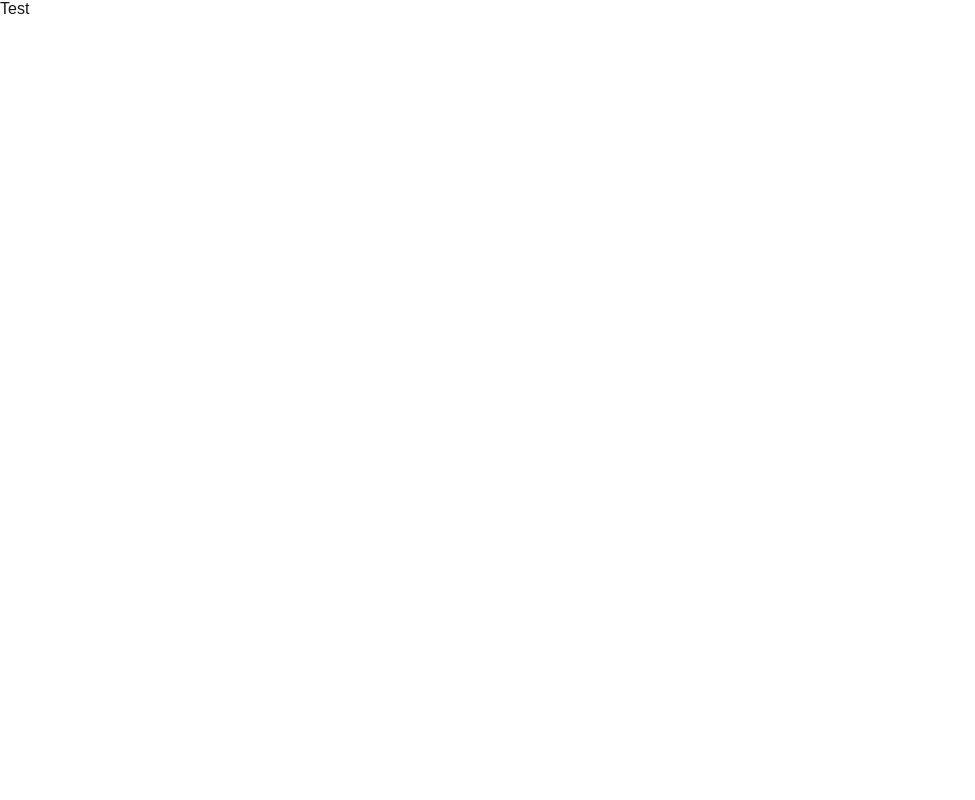
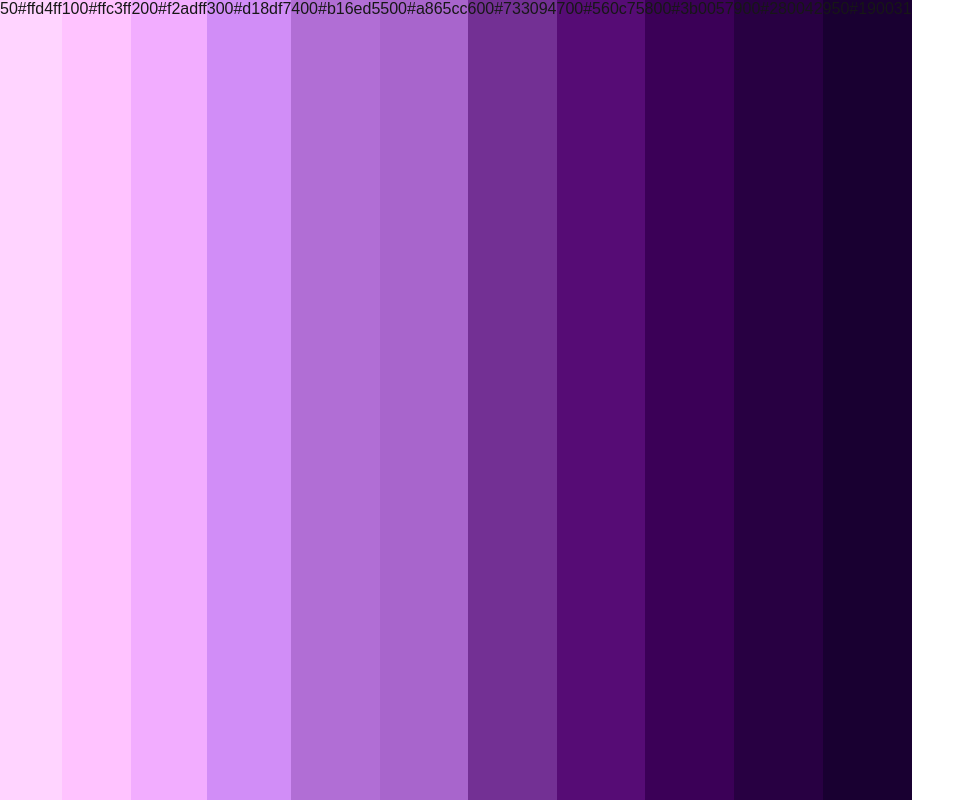
Before and after one commit to Seb-Prod/themeforge, a Next.js app in the folder apps/web/: page / in a window 1280 px wide. Shown: the whole page, without its empty margins (0-975 px from the left). Built offline with nearby package versions, Linux system fonts and the light colour scheme.

Commit message:
feat: add color scale generation engine

```diff
--- a/apps/web/app/page.module.css
+++ b/apps/web/app/page.module.css
@@ -1,142 +1,30 @@
-.page {
-  --background: #fafafa;
-  --foreground: #fff;
-
-  --text-primary: #000;
-  --text-secondary: #666;
-
-  --button-primary-hover: #383838;
-  --button-secondary-hover: #f2f2f2;
-  --button-secondary-border: #ebebeb;
-
+/* ── Bande de dégradé ───────────────────────────────────────── */
+.scale-band {
+  flex: 1;                         /* réparties à parts égales */
   display: flex;
-  flex: 1;
   flex-direction: column;
   align-items: center;
-  justify-content: center;
-  font-family: var(--font-geist-sans);
-  background-color: var(--background);
+  justify-content: flex-end;
+  padding-bottom: 12px;
+  gap: 4px;
 }
 
-.main {
-  display: flex;
-  flex: 1;
-  width: 100%;
-  max-width: 800px;
-  flex-direction: column;
-  align-items: flex-start;
-  justify-content: space-between;
-  background-color: var(--foreground);
-  padding: 120px 60px;
-}
-
-.intro {
-  display: flex;
-  flex-direction: column;
-  align-items: flex-start;
-  text-align: left;
-  gap: 24px;
-}
-
-.intro h1 {
-  max-width: 320px;
-  font-size: 40px;
-  font-weight: 600;
-  line-height: 48px;
-  letter-spacing: -2.4px;
-  text-wrap: balance;
-  color: var(--text-primary);
-}
-
-.intro p {
-  max-width: 440px;
-  font-size: 18px;
-  line-height: 32px;
-  text-wrap: balance;
-  color: var(--text-secondary);
-}
-
-.intro a {
-  font-weight: 500;
-  color: var(--text-primary);
-}
-
-.ctas {
-  display: flex;
-  flex-direction: row;
-  width: 100%;
-  max-width: 440px;
-  gap: 16px;
+/* ── Labels sur les bandes ──────────────────────────────────── */
+.scale-step {
+  font-weight: 600;                /* nuance mise en avant */
   font-size: 14px;
 }
 
-.ctas a {
-  display: flex;
-  justify-content: center;
-  align-items: center;
-  height: 40px;
-  padding: 0 16px;
-  border-radius: 128px;
-  border: 1px solid transparent;
-  transition: 0.2s;
-  cursor: pointer;
-  width: fit-content;
-  font-weight: 500;
+.scale-hex {
+  font-size: 11px;
+  opacity: 0.8;                   /* atténué par rapport au step */
 }
 
-a.primary {
-  background: var(--text-primary);
-  color: var(--background);
-  gap: 8px;
+/* ── Contraste texte selon fond ─────────────────────────────── */
+.text-dark {
+  color: #1a1a1a;                 /* nuances claires (50 → 300) */
 }
 
-a.secondary {
-  border-color: var(--button-secondary-border);
+.text-light {
+  color: #ffffff;                 /* nuances foncées (400 → 950) */
 }
-
-/* Enable hover only on non-touch devices */
-@media (hover: hover) and (pointer: fine) {
-  a.primary:hover {
-    background: var(--button-primary-hover);
-    border-color: transparent;
-  }
-
-  a.secondary:hover {
-    background: var(--button-secondary-hover);
-    border-color: transparent;
-  }
-}
-
-@media (max-width: 600px) {
-  .main {
-    padding: 48px 24px;
-  }
-
-  .intro {
-    gap: 16px;
-  }
-
-  .intro h1 {
-    font-size: 32px;
-    line-height: 40px;
-    letter-spacing: -1.92px;
-  }
-}
-
-@media (prefers-color-scheme: dark) {
-  .logo {
-    filter: invert();
-  }
-
-  .page {
-    --background: #000;
-    --foreground: #000;
-
-    --text-primary: #ededed;
-    --text-secondary: #999;
-
-    --button-primary-hover: #ccc;
-    --button-secondary-hover: #1a1a1a;
-    --button-secondary-border: #1a1a1a;
-  }
-}
--- a/apps/web/app/page.tsx
+++ b/apps/web/app/page.tsx
@@ -1,15 +1,44 @@
+import {generateScale} from "@themeforge/color-engine";
 
-import type { ThemeDefinition, RadiusTokens } from "@themeforge/shared";
 
-const theme: ThemeDefinition = {
-  name: "Test",
-  colors: {
-    background: "#fffff",
-    primary: "#a854cc",
-    secondary: "#f5b842",
-  },
-};
+/**
+ * Page d'accueil affichant un dégradé de test de l'échelle de couleurs
+ * générée à partir d'une couleur de base.
+ *
+ * États visuels :
+ * - Une bande verticale par nuance (50 → 950), largeur égale
+ * - Le code hex et le label de nuance affichés en overlay sur chaque bande
+ *
+ * Comportement dynamique :
+ * - Aucune interaction pour l'instant, affichage statique de la palette
+ */
+export default function Home() {
+  /** Couleur de base utilisée pour générer l'échelle */
+  const baseColor = "#a865cc";
 
-export default function Home() {
-  return <main>{theme.name}</main>;
+  /** Échelle générée (objet { "50": "#...", "100": "#...", ... }) */
+  const scale = generateScale(baseColor);
+
+  return (
+    <div style={{ display: "flex", width: "100%", height: "100vh" }}>
+      {/* ── Bandes de couleur ── */}
+      {Object.entries(scale).map(([step, hex]) => {
+        const color = hex as string;
+        /** Contraste texte clair/sombre selon la luminosité de la nuance */
+        const textClass = Number(step) >= 400 ? "text-light" : "text-dark";
+
+        return (
+          <div
+            key={step}
+            className={["scale-band", textClass].join(" ")}
+            style={{ backgroundColor: color }}
+          >
+            {/* ── Labels ── */}
+            <span className="scale-step">{step}</span>
+            <span className="scale-hex">{color}</span>
+          </div>
+        );
+      })}
+    </div>
+  );
 }
--- a/apps/web/package.json
+++ b/apps/web/package.json
@@ -13,7 +13,8 @@
     "next": "16.2.12",
     "react": "19.2.4",
     "react-dom": "19.2.4",
-    "@themeforge/shared": "workspace:*"
+    "@themeforge/shared": "workspace:*",
+    "@themeforge/color-engine": "workspace:*"
   },
   "devDependencies": {
     "@biomejs/biome": "2.2.0",
--- a/packages/color-engine/package.json
+++ b/packages/color-engine/package.json
@@ -3,6 +3,11 @@
   "version": "0.1.0",
   "private": true,
   "type": "module",
+  "main": "./src/index.ts",
+  "types": "./src/index.ts",
+  "exports": {
+    ".": "./src/index.ts"
+  },
   "dependencies": {
     "@themeforge/shared": "workspace:*",
     "culori": "^4.0.0"
--- a/packages/color-engine/src/color/oklch.ts
+++ b/packages/color-engine/src/color/oklch.ts
@@ -6,6 +6,7 @@ import {
 } from "culori";
 
 import type { OklchColor } from "./types";
+import { HexColor } from "@themeforge/shared";
 
 
 const toOklch = converter("oklch");
@@ -43,19 +44,34 @@ export function convertToOklch(
   };
 }
 
+function ensureHexColor(
+  value: string
+): HexColor {
+
+  if (!value.startsWith("#")) {
+    throw new Error(
+      `Invalid hex color: ${value}`
+    );
+  }
+
+  return value as HexColor;
+}
+
 
 /**
  * Convertit une couleur OKLCH en HEX.
  */
 export function convertToHex(
   color: OklchColor
-): string {
+): HexColor {
 
-  return formatHex({
+  const hex = formatHex({
     mode: "oklch",
     l: color.l,
     c: color.c,
     h: color.h,
     alpha: color.alpha,
   } as Oklch);
+
+  return ensureHexColor(hex);
 }
--- a/packages/color-engine/src/palette/generate-scale.ts
+++ b/packages/color-engine/src/palette/generate-scale.ts
@@ -1,3 +1,4 @@
+import { ColorScale, HexColor } from "@themeforge/shared";
 import {
   convertToHex,
   convertToOklch,
@@ -9,17 +10,11 @@ import {
 } from "./scale";
 
 
-type ColorScale = Record<
-  ScaleStep,
-  string
->;
-
-
 /**
  * Génère une échelle OKLCH depuis une couleur.
  */
 export function generateScale(
-  color: string
+  color: HexColor
 ): ColorScale {
 
   const base = convertToOklch(color);
@@ -28,6 +23,11 @@ export function generateScale(
 
 
   for (const step of SCALE_STEPS) {
+
+  if (step === 500) {
+    scale[step] = color;
+    continue;
+  }
 
   const lightness = calculateLightness(step);
 
```
Also changed, not shown: packages/shared/src/color/color-scale.ts (+32 -2 lines), 2 other files (tests, documents, lock files or other folders). Lines whose indentation alone changed are shown as unchanged.
